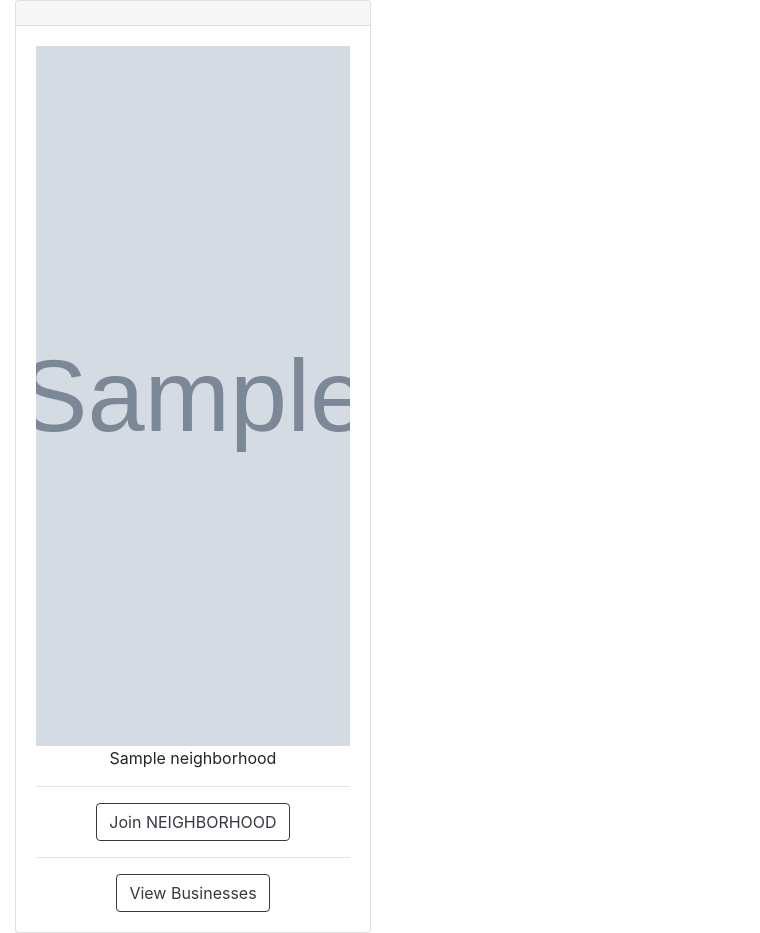
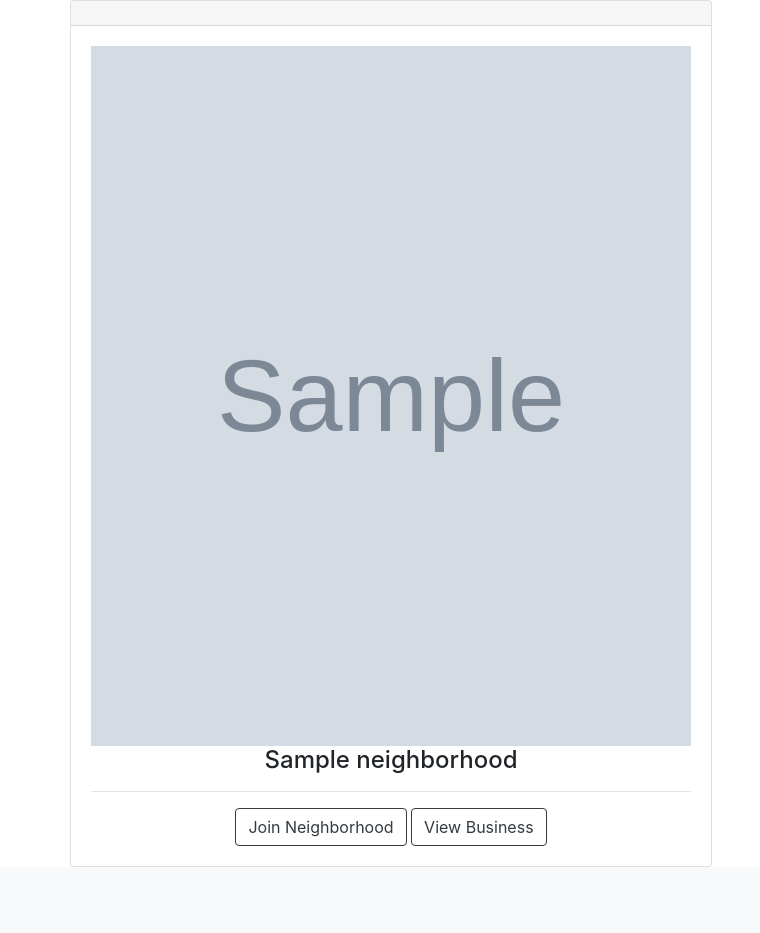
Before and after one commit to KIKIKILOKJ/Neighbourhood, a Django app: page / in a window 1280 px wide. Shown: the part 56-989 px from the top of the page, without its empty margins (0-760 px from the left). After the commit the page ends 923 px from the top, so only its background shows below. Run offline with Django 3.2, Linux system fonts and the light colour scheme; tables that the repository leaves empty hold one stand-in row (values such as "Sample post"); grey boxes marked "Sample" are stand-in pictures; some libraries are stand-ins or nearby versions; some web fonts are replaced.

Commit message:
Make changes to the index.html file

```diff
--- a/NEIGHBOURHOOD/templates/index.html
+++ b/NEIGHBOURHOOD/templates/index.html
@@ -25,23 +25,21 @@
         </div>
     </div>
 </div>
-<div class="container-fluid">
+<div class="bg">
+    <div class="container">
         <div class="row">
-        <div class="Text-center">
+        <div class="col-md-6"></div>
             {% for neighborhood in neighborhood %}
-            <div class="col-md-6">
 
             <div class="card text-center">
                 <div class="card-header">
                 </div>
                 <div class="card-body">
-                        <img class="img-fluid" src="{{neighborhood.neighborhood_image.url}}" alt="{{neighborhood.name}}"style="width:700px;height:700px;">
-                        <p> {{neighborhood.name}} </p>
+                    <img class="img" src="{{neighborhood.neighborhood_image.url}}" alt="neighborhood Pic"style="width:600px;height:700px;">
+                    <h4>{{neighborhood.name}}</h4>
                     <hr>
-                        <a href="/accounts/register/"><button class="btn btn-outline-dark" type="submit">Join NEIGHBORHOOD</button></a>
-                        <hr>
-                        <a href={% url 'NEIGHBORHOOD DETAILS' neighborhood_id=neighborhood.id%}><button class="btn btn-outline-dark" type="submit">View Businesses</button></a>
-                    </div>
+                    <a href="/accounts/register/"><button class="btn btn-outline-dark" type="submit">Join Neighborhood</button></a>
+                    <a href={% url 'NEIGHBORHOOD DETAILS' neighborhood_id=neighborhood.id%}><button class="btn btn-outline-dark" type="submit">View Business</button></a>
                 </div>
             </div>
             {% endfor %}
```
Lines whose indentation alone changed are shown as unchanged.
